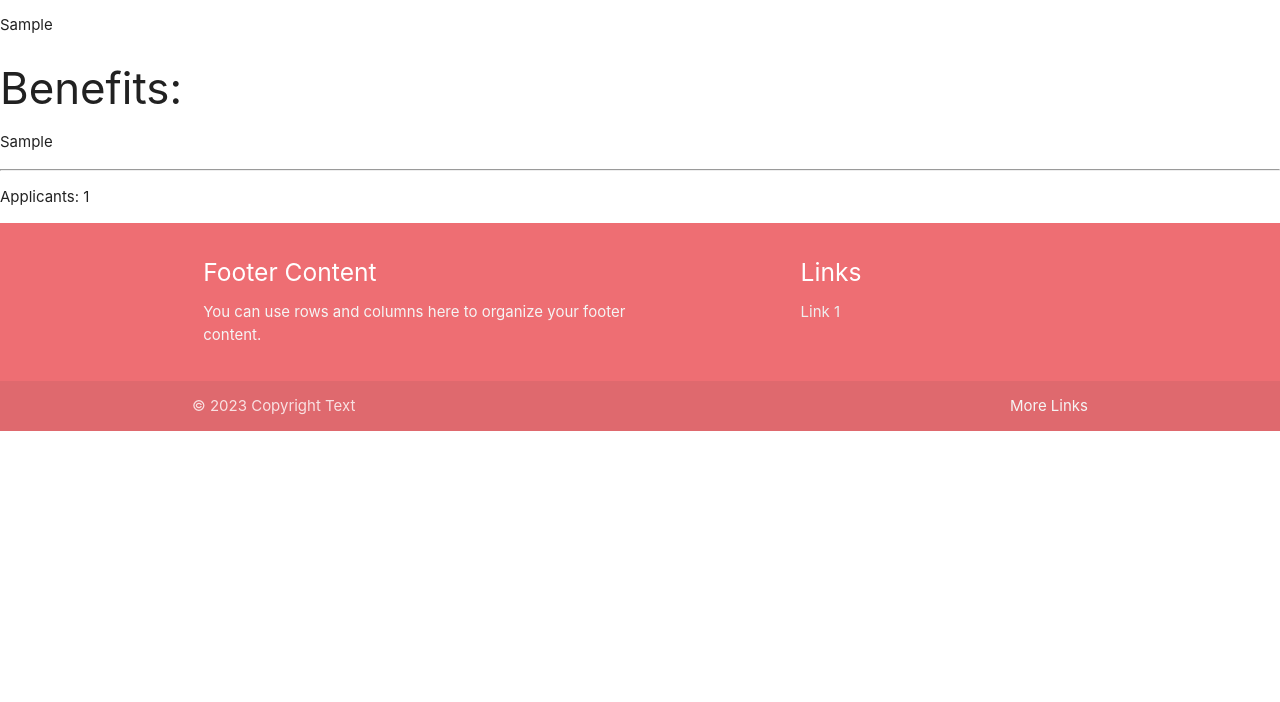
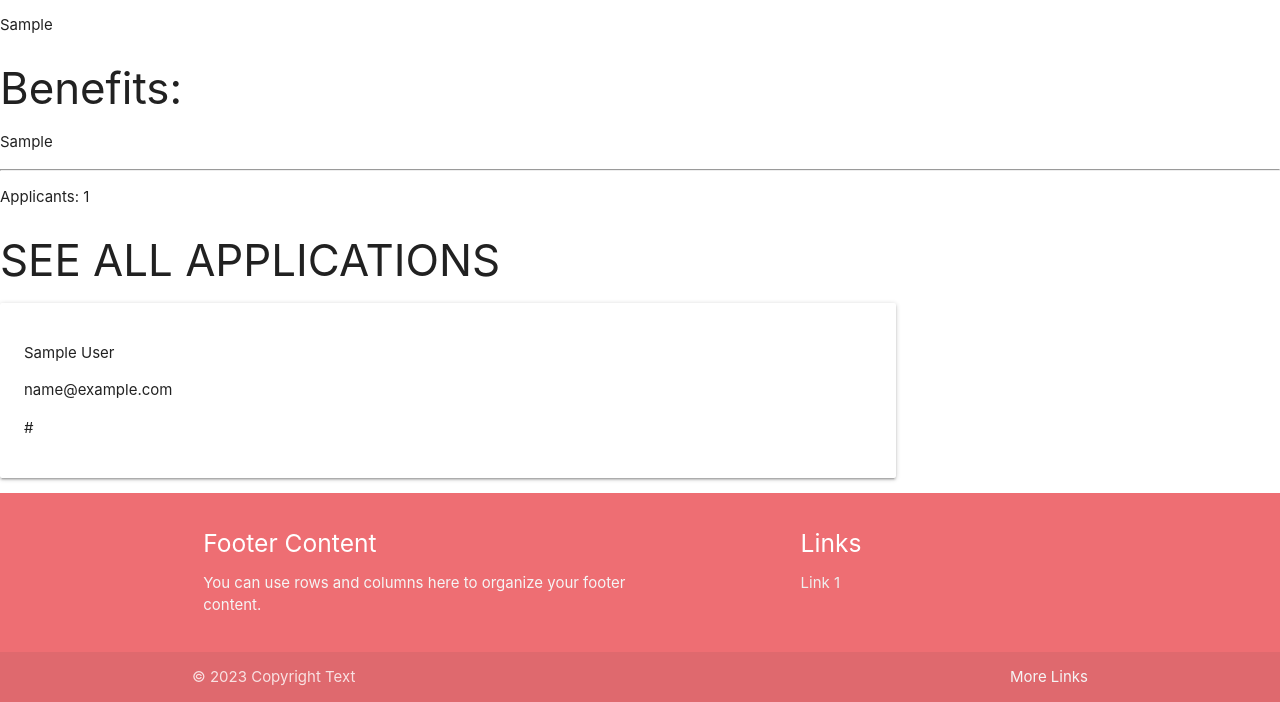
Before and after one commit to jeremyhsimons/CI_PP4_Devs_And_Roles, a Django app: page /1/ in a window 1280 px wide. Shown: the part 833-1535 px from the top of the page. Before the commit the page ends 1264 px from the top, so only its background shows below. Run offline with Django 3.2, Linux system fonts and the light colour scheme; tables that the repository leaves empty hold one stand-in row (values such as "Sample post").

Commit message:
Wire up job posting view to display applications/applicants.

```diff
--- a/job_board/views.py
+++ b/job_board/views.py
@@ -3,7 +3,7 @@ from django.views import generic, View
 from django.http import HttpResponseRedirect
 from django.contrib import messages
 from django.contrib.auth.decorators import login_required
-from .models import JobPosting
+from .models import JobPosting, JobApplication
 from .forms import JobPostingForm
 
 
@@ -27,12 +27,15 @@ class JobPostingDetail(View):
     def get(self, request, pk, *args, **kwargs):
         queryset = JobPosting.objects.filter(approved=True)
         jobpost = get_object_or_404(queryset, pk=pk)
+        applications = jobpost.job_application.order_by('-created_on')
+        jobpost.applicants = applications.count()
 
         return render(
             request,
             "job-post-detail.html",
             {
-                "jobpost": jobpost,
+                'jobpost': jobpost,
+                'applications': applications,
             },
         )
 
@@ -116,6 +119,7 @@ class UpdateJobPosting(generic.UpdateView):
                 'update-job-post.html'
             )
 
+
 @login_required
 def delete_job_posting(request, jobpost_id):
     """
@@ -130,3 +134,5 @@ def delete_job_posting(request, jobpost_id):
     else:
         messages.error(request, "YOU CANNOT DELETE A POST YOU DIDN'T CREATE")
         return HttpResponseRedirect(reverse('home'))
+
+# ~~~~~~~~~~~~~~~~~~~~~~~~~~~~~ Views to handle all job application logic.
--- a/templates/job-post-detail.html
+++ b/templates/job-post-detail.html
@@ -32,4 +32,13 @@
 
 <p>Applicants: {{ jobpost.applicants }}</p>
 
+<h3>SEE ALL APPLICATIONS</h3>
+{% for application in applications %}
+<div class="container card-panel">
+    <p>{{ application.full_name }}</p>
+    <p>{{ application.email }}</p>
+    <p>{{ application.linkedin }}</p>
+</div>
+{% endfor %}
+
 {% endblock %}
```
